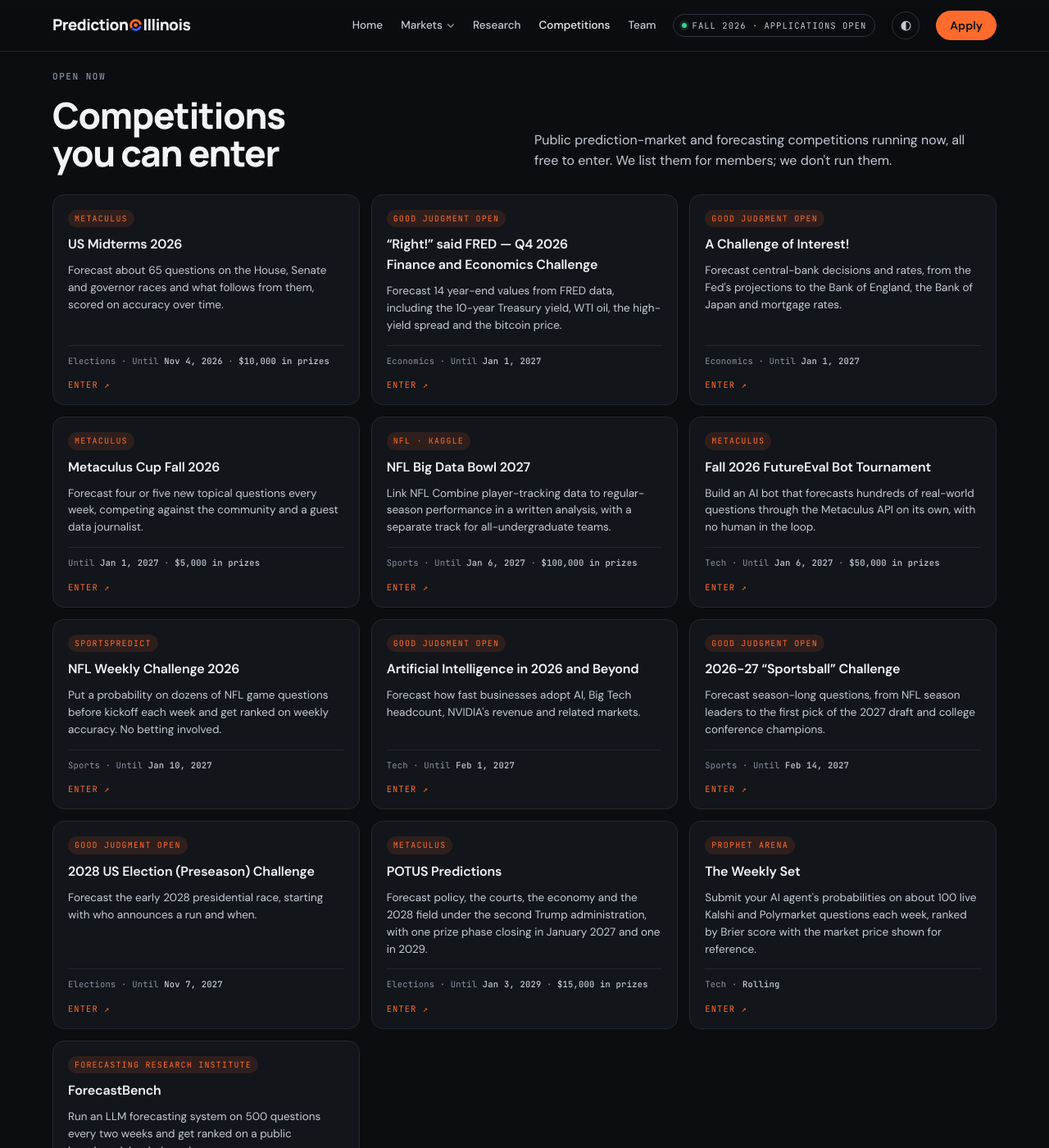
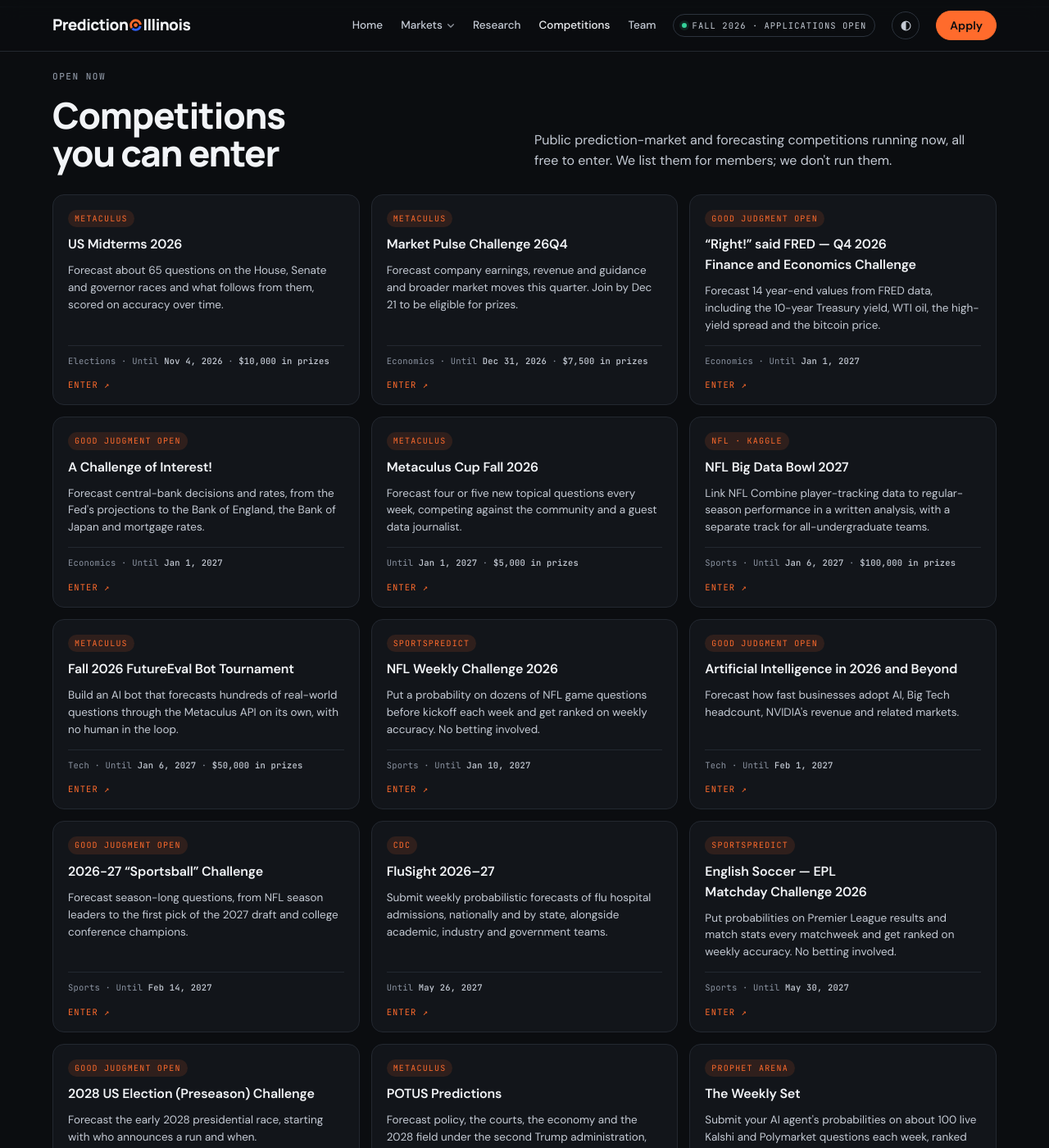
Before and after one commit to Prediction-Illinois/prediction-illinois.github.io, a Jekyll site: the page built from competitions/index.html, in a window 1280 px wide and 1400 px high, scrolled down 1022 px. Shown: the whole window at 82% size. Built offline with Jekyll 4.4.1, drawn with Linux system fonts in a browser that asks for light colours; some of the changed text lies outside the part shown.

Commit message:
Competitions: add Market Pulse, EPL Matchday, AI Weather Quest and FluSight

```diff
--- a/_data/competitions.yml
+++ b/_data/competitions.yml
@@ -112,6 +112,16 @@
   end: 2027-01-01
   format: Forecast central-bank decisions and rates, from the Fed's projections to the Bank of England, the Bank of Japan and mortgage rates.
 
+- name: Market Pulse Challenge 26Q4
+  organizer: Metaculus
+  url: https://www.metaculus.com/tournament/market-pulse-26q4/
+  role: open
+  markets: [economics]
+  start: 2026-10-07
+  end: 2026-12-31
+  prize: $7,500 in prizes
+  format: Forecast company earnings, revenue and guidance and broader market moves this quarter. Join by Dec 21 to be eligible for prizes.
+
 - name: Fall 2026 FutureEval Bot Tournament
   organizer: Metaculus
   url: https://www.metaculus.com/tournament/fall-futureeval-2026/
@@ -152,3 +162,27 @@
   end: 2027-01-01
   prize: $5,000 in prizes
   format: Forecast four or five new topical questions every week, competing against the community and a guest data journalist.
+
+- name: English Soccer — EPL Matchday Challenge 2026
+  organizer: SportsPredict
+  url: https://sportspredict.com/epl-matchday-challenge-terms
+  role: open
+  markets: [sports]
+  start: 2026-10-10
+  end: 2027-05-30
+  format: Put probabilities on Premier League results and match stats every matchweek and get ranked on weekly accuracy. No betting involved.
+
+- name: AI Weather Quest
+  organizer: ECMWF
+  url: https://aiweatherquest.ecmwf.int/competition-structure
+  role: open
+  markets: [weather]
+  format: Submit AI-driven probabilistic forecasts of weekly global temperature, precipitation and sea-level pressure several weeks out, scored on public leaderboards in 13-week periods.
+
+- name: FluSight 2026–27
+  organizer: CDC
+  url: https://github.com/cdcepi/FluSight-forecast-hub
+  role: open
+  start: 2026-10-07
+  end: 2027-05-26
+  format: Submit weekly probabilistic forecasts of flu hospital admissions, nationally and by state, alongside academic, industry and government teams.
```
